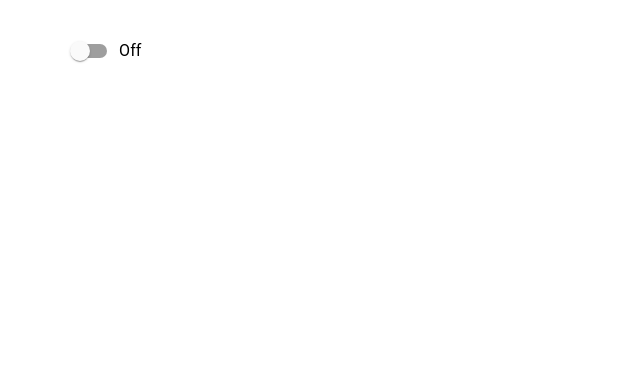
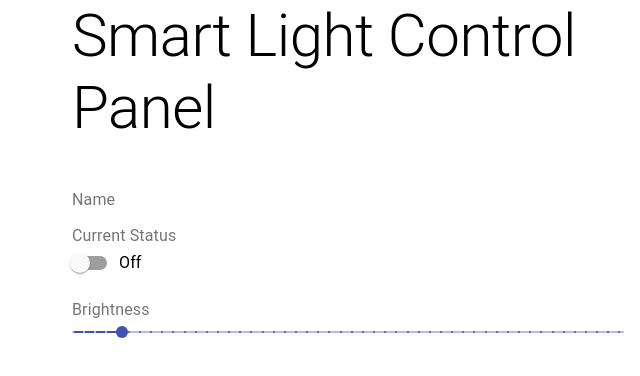
Before and after one commit to BranLim/iot-smart-light-frontend, a React (Create React App) app: page / in a window 1280 px wide. Shown: the top 376 px of the page, without its empty margins (292-932 px from the left). Built offline with nearby package versions, Linux system fonts and the light colour scheme.

Commit message:
Work in progress

```diff
--- a/package.json
+++ b/package.json
@@ -7,6 +7,7 @@
     "@testing-library/jest-dom": "^5.14.1",
     "@testing-library/react": "^11.2.7",
     "@testing-library/user-event": "^12.8.3",
+    "prettifier": "^0.4.0",
     "react": "^17.0.2",
     "react-dom": "^17.0.2",
     "react-scripts": "4.0.3",
--- a/src/App.js
+++ b/src/App.js
@@ -1,23 +1,55 @@
 import './App.css';
-import React, { useState } from 'react';
-import Container from '@material-ui/core/Container';
-import Box from '@material-ui/core/Box';
-import FormControl from '@material-ui/core/FormControl';
-import FormControlLabel from '@material-ui/core/FormControlLabel';
-import Switch from '@material-ui/core/Switch';
+import React, {useState} from 'react';
+import {
+    Container,
+    Box,
+    FormControl,
+    FormControlLabel,
+    Switch,
+    Typography,
+    FormGroup,
+    FormLabel, Slider
+} from '@material-ui/core';
+import {withStyles} from "@material-ui/core/styles";
 
 function App() {
 
     const [lightState, setLightState] = useState(0);
+
     return (
         <Container maxWidth="sm">
-      <Box my={4}>
-        <FormControl component="fieldset">
-          <FormControlLabel control={<Switch onChange={(evt) => {
+            <Typography variant="h2">
+                Smart Light Control Panel
+            </Typography>
+            <Box my={6}>
+                <form>
+                    <FormGroup>
+                        <FormLabel>Name</FormLabel>
+                    </FormGroup>
+                    <br/>
+                    <FormGroup>
 
-          }} />}
-            label={lightState === 1 ? "On" : "Off"} labelPlacement="right" />
-        </FormControl>
+                        <FormLabel htmlFor="lightSwitch">Current Status</FormLabel>
+                        <FormControlLabel id="lightSwitch" margin="normal" fullwidth="true" margin="normal"
+                                          control={
+                                              <Switch onChange={(evt) => {
+                                                  evt.target.checked ? setLightState(1) : setLightState(0);
+                                              }}/>
+                                          }
+                                          label={lightState === 1 ? "On" : "Off"} labelPlacement="end"/>
+                    </FormGroup>
+                    <br/>
+                    <FormGroup>
+                        <FormLabel>Brightness</FormLabel>
+                        <Slider defaultValue={10}
+                                aria-labelledby="discrete-slider-small-steps"
+                                step={2}
+                                marks
+                                min={1}
+                                max={100}
+                                valueLabelDisplay="auto"></Slider>
+                    </FormGroup>
+                </form>
             </Box>
         </Container>
     );
```
Also changed, not shown: 1 other file (tests, documents, lock files or other folders). Lines whose indentation alone changed are shown as unchanged.
